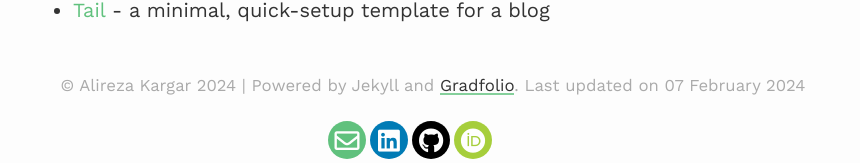
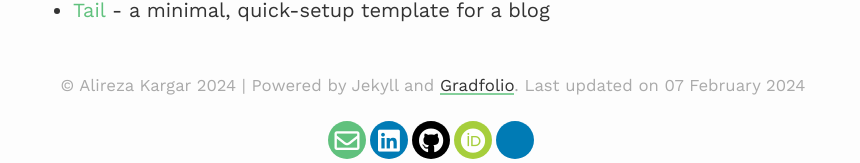
Before and after one commit to alireza-kargar/alireza-kargar.github.io, a Jekyll site: the page built from index.md, in a window 1280 px wide. Shown: the part 2959-3122 px from the top of the page, without its empty margins (207-1067 px from the left). Built offline with Jekyll 4.4.1, drawn with Linux system fonts in a browser that asks for light colours; nearby versions of some CDN libraries.

Commit message:
google scholar icon

```diff
--- a/assets/css/_sass/footer-social.scss
+++ b/assets/css/_sass/footer-social.scss
@@ -147,3 +147,13 @@
   background: #fefefe;
   border-color: #5dd1b0;
 }
+
+.rounded-social-buttons .social-button.googlescholar {
+  background: #007bb5;
+}
+
+.rounded-social-buttons .social-button.googlescholar:hover, .rounded-social-buttons .social-button.googlescholar:focus {
+  color: #007bb5;
+  background: #fefefe;
+  border-color: #007bb5;
+}
```
